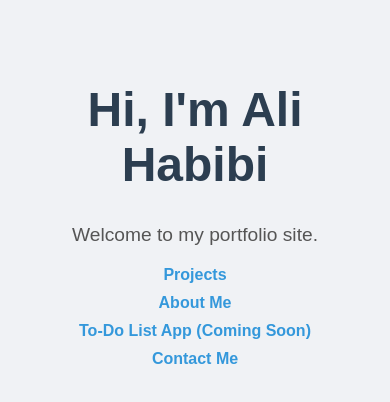
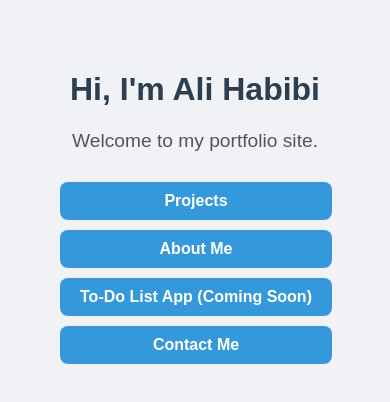
Before and after one commit to Aliz275/portfolio, a plain HTML site: page index.html in a window 390 px wide. Drawn offline with Linux system fonts and the light colour scheme.

Commit message:
Made site mobile-friendly

```diff
--- a/style.css
+++ b/style.css
@@ -8,22 +8,44 @@ body {
 
   h1 {
     color: #2c3e50;
-    font-size: 3em;
+    font-size: 2.5em;
   }
 
   p {
     font-size: 1.2em;
     color: #555;
+    margin-bottom: 30px;
   }
 
   a {
     display: inline-block;
     margin: 12px;
+    padding: 10px 20px;
     text-decoration: none;
-    color: #3498db;
+    background-color: #3498db;
+    color: white;
+    border-radius: 8px;
     font-weight: bold;
+    transition: 0.3s;
   }
 
   a:hover {
-    text-decoration: underline;
+    background-color: #2980b9;
   }
+
+  /* 📱 Mobile Responsiveness */
+  @media screen and (max-width: 600px) {
+    body {
+      padding: 40px 15px;
+    }
+
+    h1 {
+      font-size: 2em;
+    }
+
+    a {
+      display: block;
+      margin: 10px auto;
+      width: 80%;
+    }
+  }
```
